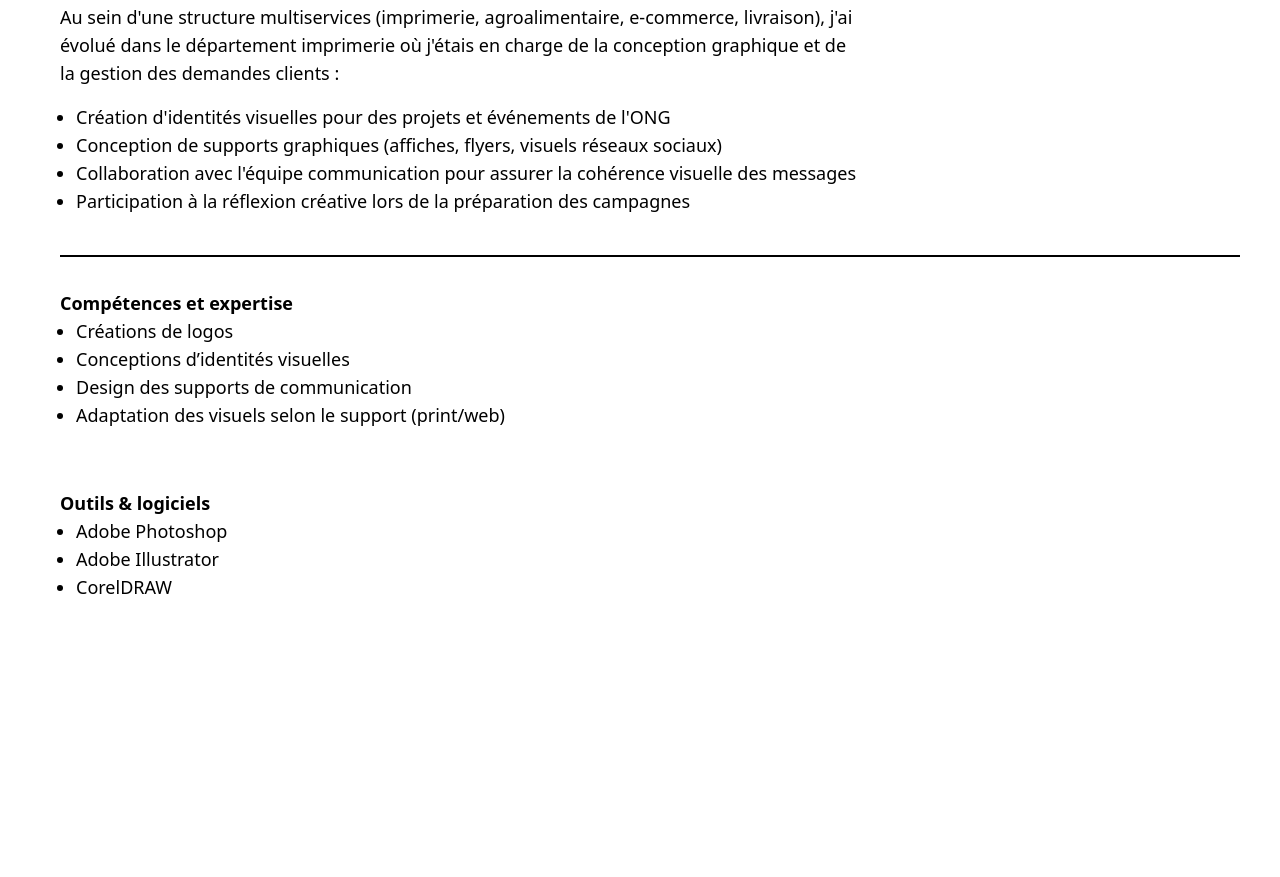
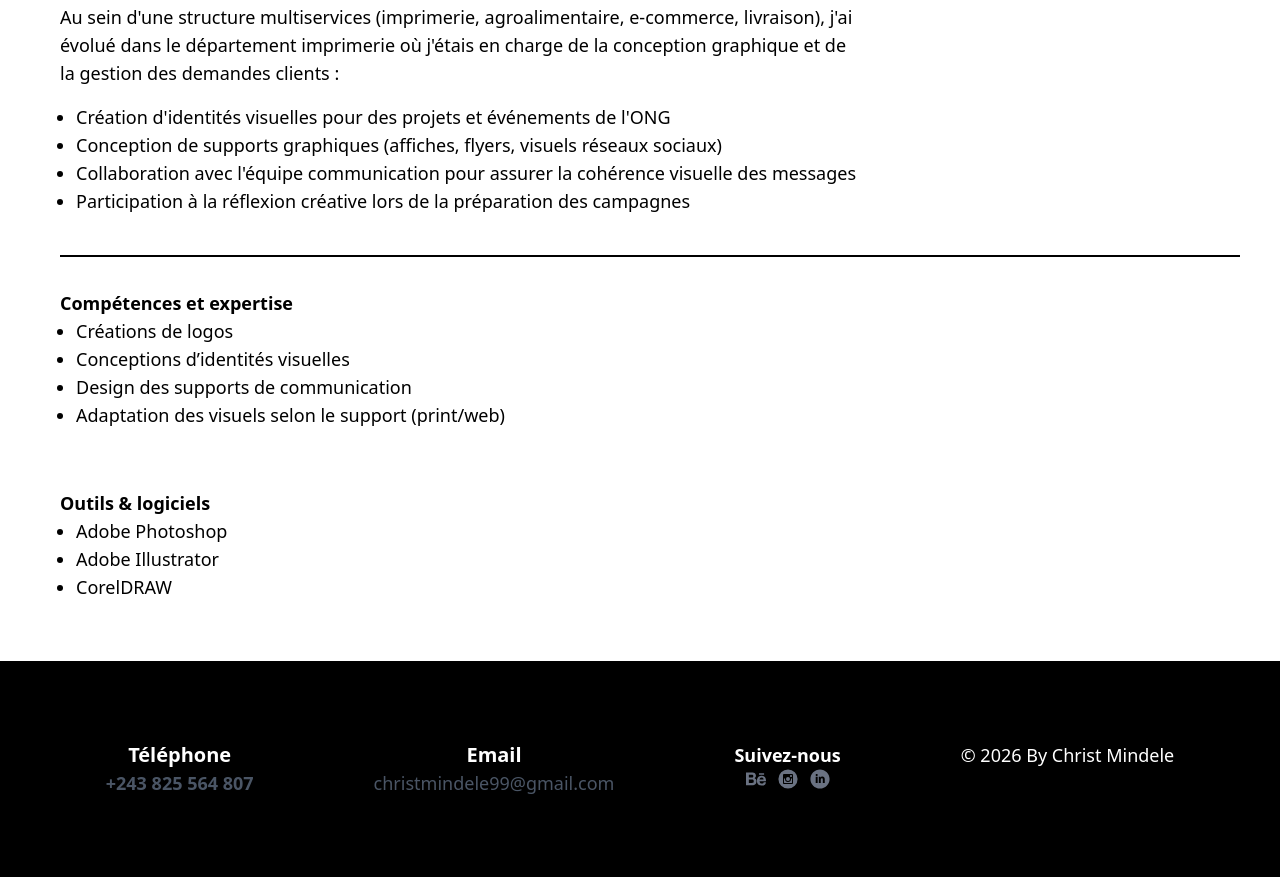
Before and after one commit to christmindele99/portfolio-mindele, a plain HTML site: page cv.html in a window 1280 px wide. Shown: the part 561-1438 px from the top of the page. Before the commit the page ends 1222 px from the top, so only its background shows below. Drawn offline with nearby package versions, Linux system fonts and the light colour scheme.

Commit message:
feat: Add complete main section with all elements

```diff
--- a/cv.html
+++ b/cv.html
@@ -85,5 +85,28 @@
             </div>
         </section>
     </main>
+    <footer class="bg-black text-white mt-10 pt-20 md:px-5 md:pb-20 md:mt-15">
+        <section class="flex flex-col items-center md:flex-row md:items-start md:justify-center md:gap-16 lg:gap-30">
+            <div class="text-center mb-5 md:mb-0">
+                <h3 class="font-bold text-lg md:text-sm lg:text-xl">Téléphone</h3>
+                <a href="https://wa.me/+243825564807" target="_blank" class="text-gray-600 md:text-sm lg:text-lg font-semibold hover:text-green-500">+243 825 564 807</a>
+            </div>
+            <div class="text-center mb-5 md:mb-0" >
+                <h3 class="font-bold text-lg md:text-normal lg:text-xl">Email</h3>
+                <a href="#" class="text-gray-600 md:text-sm lg:text-lg hover:text-blue-500">christmindele99@gmail.com</a>
+            </div>
+            <div class="text-center mb-15 md:mb-0">
+                <h3 class="font-bold text-lg md:text-sm lg:text-lg">Suivez-nous</h3>
+                <div class="flex gap-3 justify-center">
+                    <a href="https://www.behance.net/christmindele" target="_blank" class="text-gray-500 transform transition duration-200 hover:scale-108 hover:text-blue-500"><svg xmlns="http://www.w3.org/2000/svg currentColor" width="20" height="20" viewBox="0 0 20 20"><path fill="currentColor" d="M8.072 9.301s1.892-.147 1.892-2.459c0-2.315-1.548-3.441-3.51-3.441H0v12.926h6.454s3.941.129 3.941-3.816c-.001-.001.171-3.21-2.323-3.21M2.844 5.697h3.61s.878 0 .878 1.344c0 1.346-.516 1.541-1.102 1.541H2.844zm3.427 8.332H2.844v-3.455h3.61s1.308-.018 1.308 1.775c0 1.512-.977 1.669-1.491 1.68m9.378-7.341c-4.771 0-4.767 4.967-4.767 4.967s-.326 4.941 4.767 4.941c0 0 4.243.254 4.243-3.437H17.71s.072 1.391-1.988 1.391c0 0-2.184.152-2.184-2.25h6.423c.001-.001.709-5.612-4.312-5.612m1.941 3.886h-4.074s.266-1.992 2.182-1.992s1.892 1.992 1.892 1.992m.507-6.414H12.98v1.594h5.117z"></path></svg></a>
+                    <a href="https://www.instagram.com/christmindele99?igsh=MXBjNXdiN29wZGllOQ==" target="_blank" class="text-gray-500 transform transition duration-200 hover:scale-108 hover:text-blue-500"><svg xmlns="http://www.w3.org/2000/svg currentColor" width="20" height="20" viewBox="0 0 20 20"><path fill="currentColor" d="M13 10a3 3 0 1 1-6 0q.001-.257.049-.5H6v3.997c0 .278.225.503.503.503h6.995a.503.503 0 0 0 .502-.503V9.5h-1.049q.048.243.049.5m-3 2a2 2 0 1 0-.001-4.001A2 2 0 0 0 10 12m2.4-4.1h1.199a.3.3 0 0 0 .301-.3V6.401a.3.3 0 0 0-.301-.301H12.4a.3.3 0 0 0-.301.301V7.6c.001.165.136.3.301.3M10 .4A9.6 9.6 0 0 0 .4 10a9.6 9.6 0 0 0 9.6 9.6a9.6 9.6 0 0 0 9.6-9.6A9.6 9.6 0 0 0 10 .4m5 13.489C15 14.5 14.5 15 13.889 15H6.111C5.5 15 5 14.5 5 13.889V6.111C5 5.5 5.5 5 6.111 5h7.778C14.5 5 15 5.5 15 6.111z"></path></svg></a>
+                    <a href="https://www.linkedin.com/in/christ-mindele-1a0817312" target="_blank" class="text-gray-500 transform transition duration-200 hover:scale-108 hover:text-blue-500"><svg xmlns="http://www.w3.org/2000/svg currentColor" width="20" height="20" viewBox="0 0 20 20"><path fill="currentColor" d="M10 .4C4.698.4.4 4.698.4 10s4.298 9.6 9.6 9.6s9.6-4.298 9.6-9.6S15.302.4 10 .4M7.65 13.979H5.706V7.723H7.65zm-.984-7.024c-.614 0-1.011-.435-1.011-.973c0-.549.409-.971 1.036-.971s1.011.422 1.023.971c0 .538-.396.973-1.048.973m8.084 7.024h-1.944v-3.467c0-.807-.282-1.355-.985-1.355c-.537 0-.856.371-.997.728c-.052.127-.065.307-.065.486v3.607H8.814v-4.26c0-.781-.025-1.434-.051-1.996h1.689l.089.869h.039c.256-.408.883-1.01 1.932-1.01c1.279 0 2.238.857 2.238 2.699z"></path></svg></a>
+                </div>
+            </div>
+            <div class="text-center text-white mb-10 md:mb-0 md:text-sm lg:text-lg">
+                © 2026 By Christ Mindele
+            </div>
+        </section>
+    </footer>
 </body>
 </html>
```
